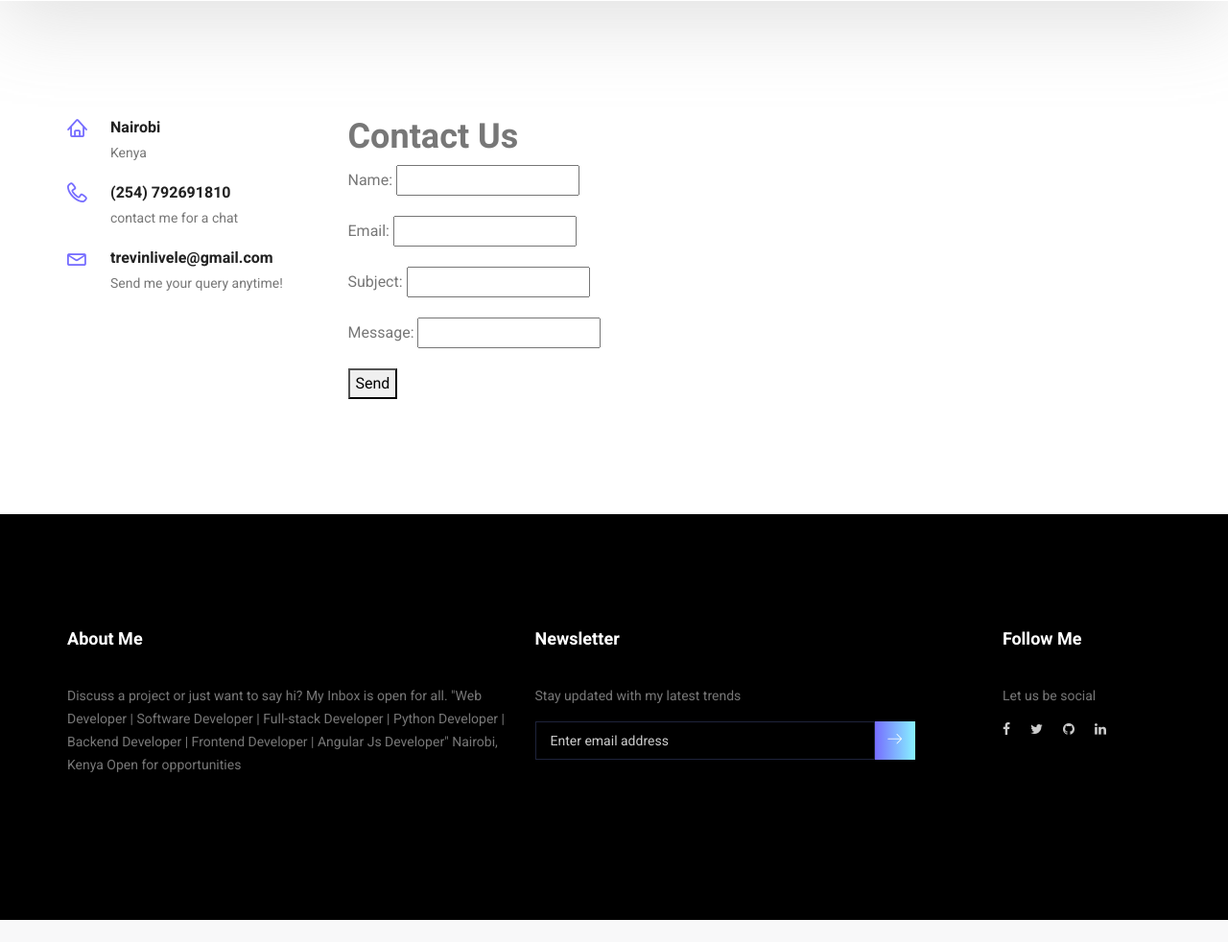
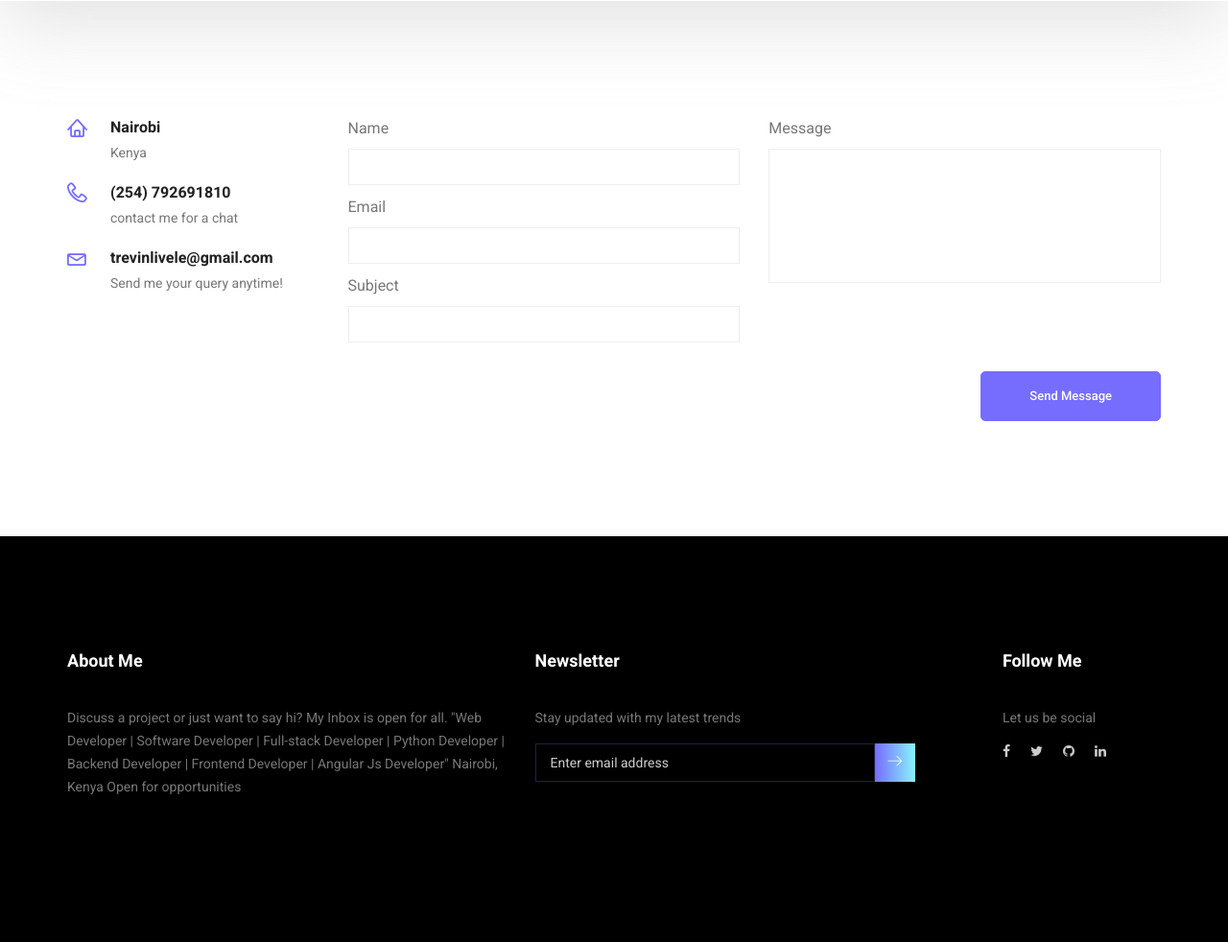
Before and after one commit to trevin-livele/django-portfolio-website, a Django app: page /contact/contact/ in a window 1280 px wide. Shown: the part 479-1461 px from the top of the page at 96% size. Before the commit the page ends 1438 px from the top, so only its background shows below. Run offline with Django 3.2, Linux system fonts and the light colour scheme; parts of the project's set-up code (start-up, migrations or seed data) failed here and were passed over; some libraries are stand-ins or nearby versions.

Commit message:
added ixes

```diff
--- a/contact/forms.py
+++ b/contact/forms.py
@@ -5,4 +5,10 @@ from .models import Contact
 class ContactForm(ModelForm):
     class Meta:
         model = Contact
-        fields = '__all__'
+        fields = ['name','email','subject','message']
+
+
+    def __init__(self, *args, **kwargs):
+        super(ContactForm, self).__init__(*args,**kwargs)
+        for field in self.fields:
+            self.fields[field].widget.attrs['class'] = 'form-control'
--- a/contact/models.py
+++ b/contact/models.py
@@ -6,7 +6,7 @@ class Contact(models.Model):
     name = models.CharField(max_length=50)
     email = models.EmailField(max_length=50)
     subject = models.CharField(max_length=50)
-    message = models.CharField(max_length=250)
+    message = models.TextField(max_length=250)
 
     def __str__(self):
         return self.name
--- a/templates/appmain/contact.html
+++ b/templates/appmain/contact.html
@@ -50,38 +50,37 @@
                 </div>
             </div>
             <div class="col-lg-9">
-                <!-- <form class="row contact_form" action="#" method="" id="#" novalidate="novalidate">
+                <form class="row contact_form" method="post" id="#" novalidate="novalidate">
+                    {% csrf_token %}
                     <div class="col-md-6">
                         <div class="form-group">
-                            <input type="text" class="form-control" id="name" name="name" placeholder="Enter your name">
+                            <label>Name</label>
+                            {{form.name}}
+                            <!-- <input type="text" class="form-control" id="name" name="name" placeholder="Enter your name"> -->
                         </div>
                         <div class="form-group">
-                            <input type="email" class="form-control" id="email" name="email" placeholder="Enter email address">
+                            <label>Email</label>
+                            {{form.email}}
+
+                            <!-- <input type="email" class="form-control" id="email" name="email" placeholder="Enter email address"> -->
                         </div>
                         <div class="form-group">
-                            <input type="text" class="form-control" id="subject" name="subject" placeholder="Enter Subject">
+                            <label>Subject</label>
+                            {{form.subject}}
+                            <!-- <input type="text" class="form-control" id="subject" name="subject" placeholder="Enter Subject"> -->
                         </div>
                     </div>
                     <div class="col-md-6">
                         <div class="form-group">
-                            <textarea class="form-control" name="message" id="message" rows="1" placeholder="Enter Message"></textarea>
+                            <label>Message</label>
+                            {{form.message}}
+                            <!-- <textarea class="form-control" name="message" id="message" rows="1" placeholder="Enter Message"></textarea> -->
                         </div>
                     </div>
                     <div class="col-md-12 text-right">
-                        <button type="submit" value="submit" class="btn submit_btn">Send Message</button>
-                    </div>
-                </form> -->
-
-                <h1>Contact Us</h1>
-                <form method="post">
-                    {% csrf_token %}
-                    {{ form.as_p }}
-                    <div class="form-actions">
-                      <button type="submit">Send</button>
+                        <button type="submit"  class="btn submit_btn">Send Message</button>
                     </div>
                 </form>
-
-
             </div>
         </div>
     </div>
--- a/templates/includes/footer.html
+++ b/templates/includes/footer.html
@@ -26,12 +26,9 @@
                     <div id="mc_embed_signup">
 
 
-                        <form target="_blank"
-                            action="#"
-                            method="get" class="subscribe_form relative">
+                        <form action="#" method="" class="subscribe_form relative">
                             <div class="input-group d-flex flex-row">
-                                <input name="EMAIL" placeholder="Enter email address" onfocus="this.placeholder = ''"
-                                    onblur="this.placeholder = 'Email Address '" required="" type="email">
+                                <input name="EMAIL" placeholder="Enter email address" required="" type="email">
                                 <button class="btn sub-btn"><span class="lnr lnr-arrow-right"></span></button>
                             </div>
                             <div class="mt-10 info"></div>
--- a/templates/includes/navbar.html
+++ b/templates/includes/navbar.html
@@ -5,7 +5,7 @@
             	<nav class="navbar navbar-expand-lg navbar-light">
 					<div class="container box_1620">
 						<!-- Brand and toggle get grouped for better mobile display -->
-						<a class="navbar-brand logo_h" href="index.html"><img src="{% static 'img/logo.png' %}" alt=""></a>
+						<a class="navbar-brand logo_h" href="{% url 'home' %}"><img src="{% static 'img/logo.png' %}" alt=""></a>
 						<button class="navbar-toggler" type="button" data-toggle="collapse" data-target="#navbarSupportedContent" aria-controls="navbarSupportedContent" aria-expanded="false" aria-label="Toggle navigation">
 							<span class="icon-bar"></span>
 							<span class="icon-bar"></span>
```
Also changed, not shown: templates/contact/success.html (+30 -1 lines), contact/migrations/0004_alter_contact_message.py (added).
